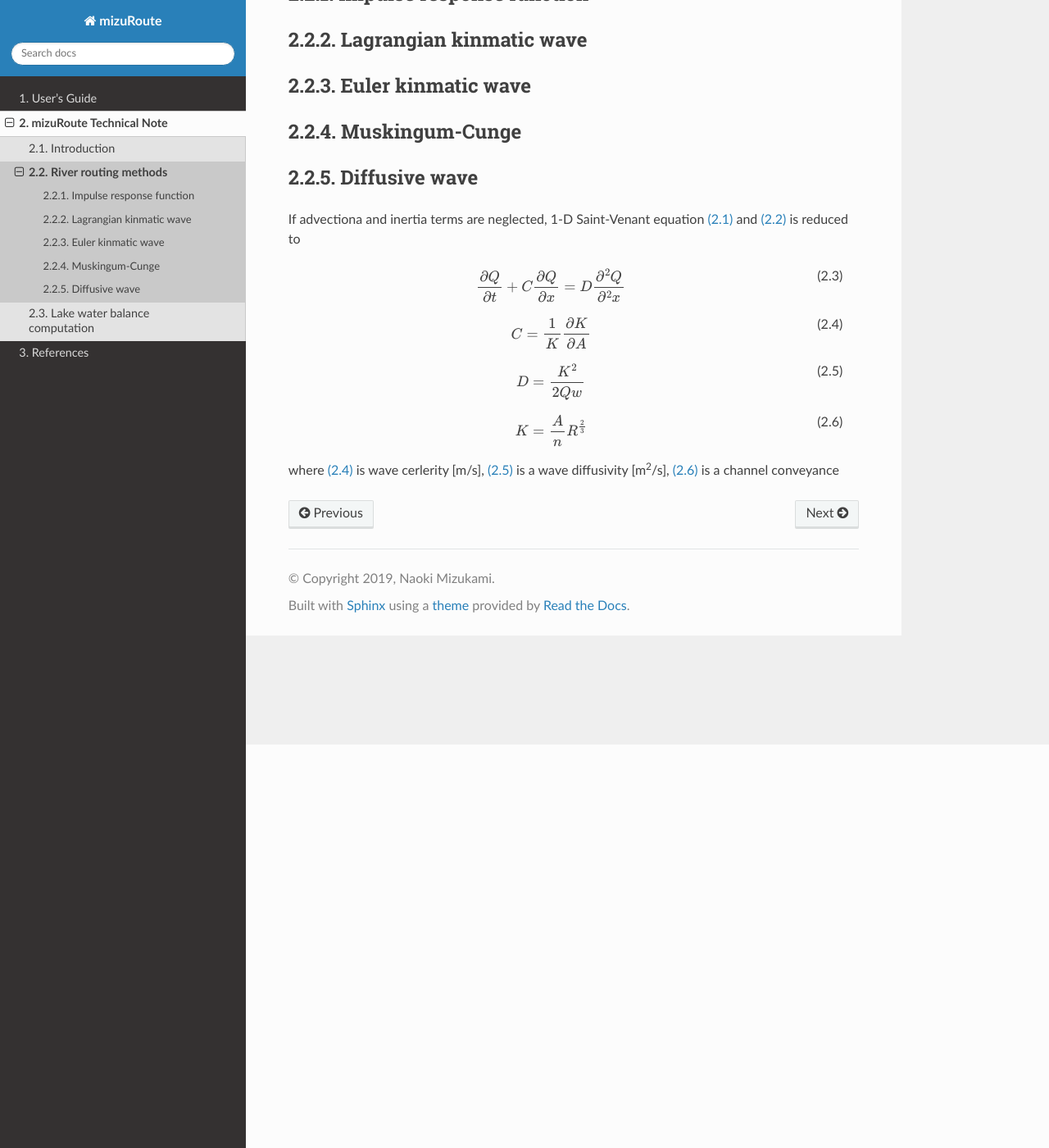
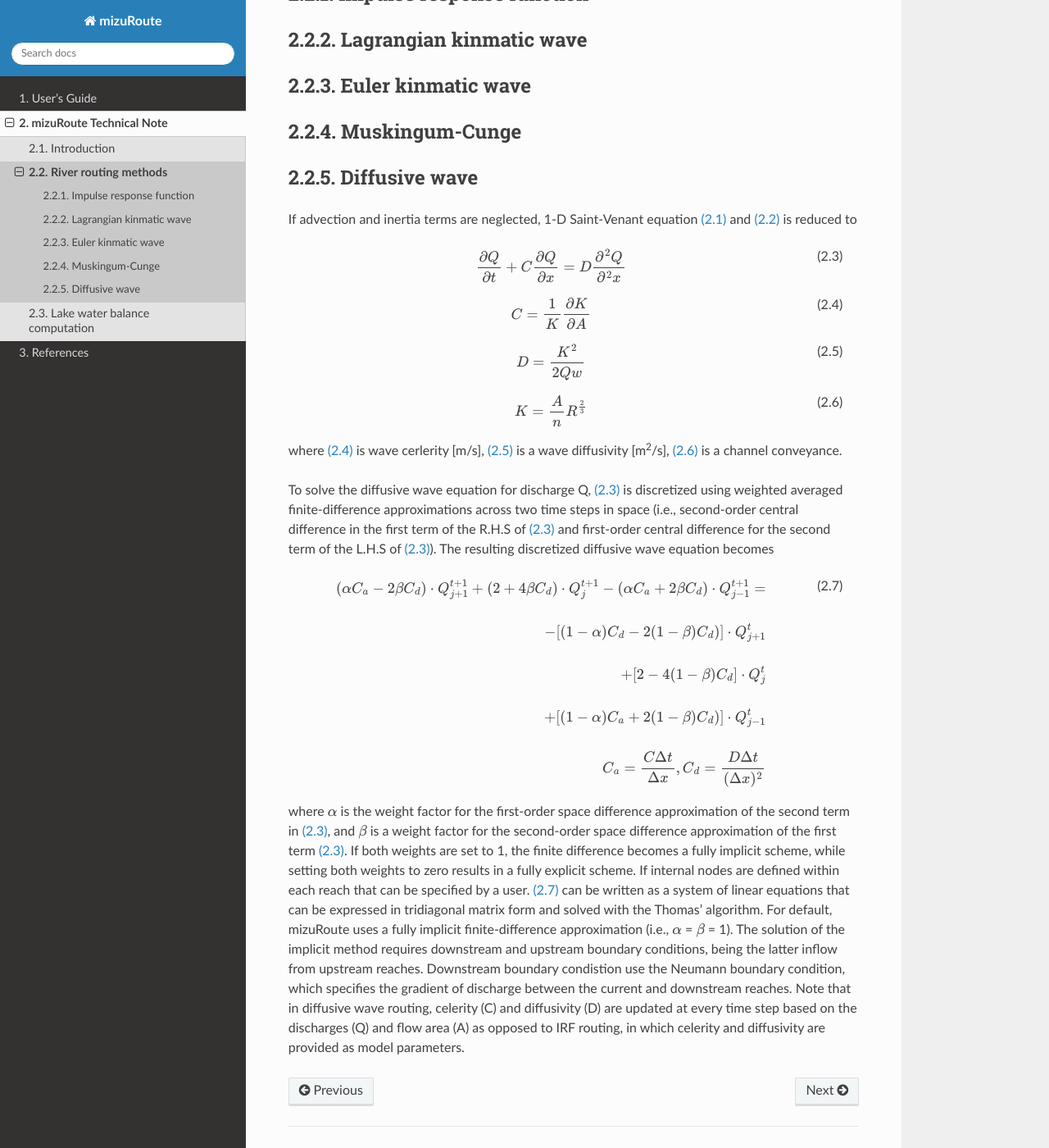
Before and after one commit to ESCOMP/mizuRoute, a Sphinx documentation site: the page built from docs/source/tech_note/reach_routing.rst, in a window 1280 px wide and 1400 px high, scrolled down 492 px. Shown: the whole window at 82% size. Built offline with Sphinx 7.4.7 and the Read the Docs theme 3.1.0, drawn with Linux system fonts in a browser that asks for light colours.

Commit message:
draft of diffusive wave descriptions

```diff
--- a/docs/source/tech_note/reach_routing.rst
+++ b/docs/source/tech_note/reach_routing.rst
@@ -51,7 +51,7 @@ Diffusive wave
 --------------------------
 
 
-If advectiona and inertia terms are neglected,  1-D Saint-Venant equation :eq:`0.1` and :eq:`0.2` is reduced to
+If advection and inertia terms are neglected,  1-D Saint-Venant equation :eq:`0.1` and :eq:`0.2` is reduced to
 
 .. math::
    :label: 5.1
@@ -73,4 +73,26 @@ If advectiona and inertia terms are neglected,  1-D Saint-Venant equation :eq:`0
 
    K = \frac{A}{n}R^{\frac{2}{3}}
 
-where :eq:`5.2` is wave cerlerity [m/s], :eq:`5.3` is a wave diffusivity [m\ :sup:`2`\/s], :eq:`5.4` is a channel conveyance
+where :eq:`5.2` is wave cerlerity [m/s], :eq:`5.3` is a wave diffusivity [m\ :sup:`2`\/s], :eq:`5.4` is a channel conveyance.
+
+To solve the diffusive wave equation for discharge Q, :eq:`5.1` is discretized using weighted averaged finite-difference approximations across two time steps in space
+(i.e., second-order central difference in the first term of the R.H.S of :eq:`5.1` and first-order central difference for the second term of the L.H.S of :eq:`5.1`). The resulting discretized diffusive wave equation becomes
+
+.. math::
+   :label: 5.5
+
+   ( \alpha C_{a} - 2 \beta C_{d}) \cdot Q_{j+1}^{t+1} + (2+4 \beta C_{d}) \cdot Q_{j}^{t+1} - ( \alpha C_{a} + 2 \beta C_{d}) \cdot Q_{j-1}^{t+1} = \\\\
+   -[(1- \alpha )C_{d} - 2(1- \beta )C_{d})] \cdot Q_{j+1}^{t} \\\\
+   + [2-4(1- \beta )C_{d}] \cdot Q_{j}^{t} \\\\
+   + [(1- \alpha )C_{a} + 2(1- \beta )C_{d})] \cdot Q_{j-1}^{t} \\\\
+
+   C_{a} = \frac{C \Delta t}{ \Delta x}, C_{d} = \frac{D \Delta t}{( \Delta x)^{2}}
+
+
+
+where :math:`\alpha` is the weight factor for the first-order space difference approximation of the second term in :eq:`5.1`, and :math:`\beta` is a weight factor for the second-order space difference approximation of the first term :eq:`5.1`.
+If both weights are set to 1, the finite difference becomes a fully implicit scheme, while setting both weights to zero results in a fully explicit scheme. If internal nodes are defined within each reach that can be specified by a user.
+:eq:`5.5` can be written as a system of linear equations that can be expressed in tridiagonal matrix form and solved with the Thomas' algorithm.
+For default, mizuRoute uses a fully implicit finite-difference approximation (i.e., :math:`\alpha` = :math:`\beta` = 1).
+The solution of the implicit method requires downstream and upstream boundary conditions, being the latter inflow from upstream reaches. Downstream boundary condistion use the Neumann boundary condition, which specifies the gradient of discharge between the current and downstream reaches.
+Note that in diffusive wave routing, celerity (C) and diffusivity (D) are updated at every time step based on the discharges (Q) and flow area (A) as opposed to IRF routing, in which celerity and diffusivity are provided as model parameters.
```
Also changed, not shown: docs/source/tech_note/images/4_internal_nodes.png (added), docs/source/tech_note/images/dw_discretization.png (added).
